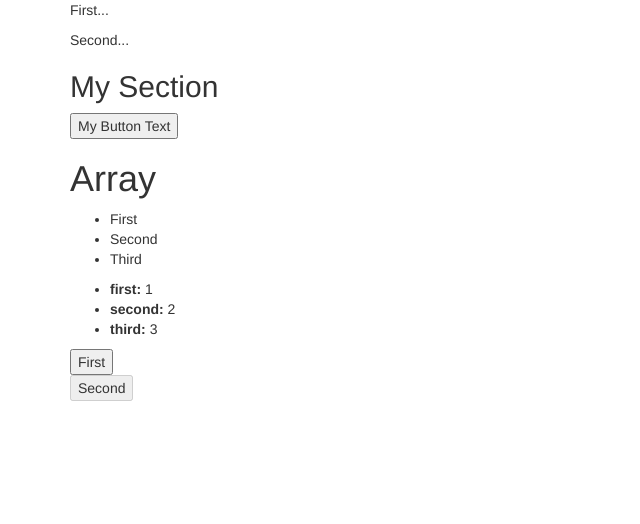
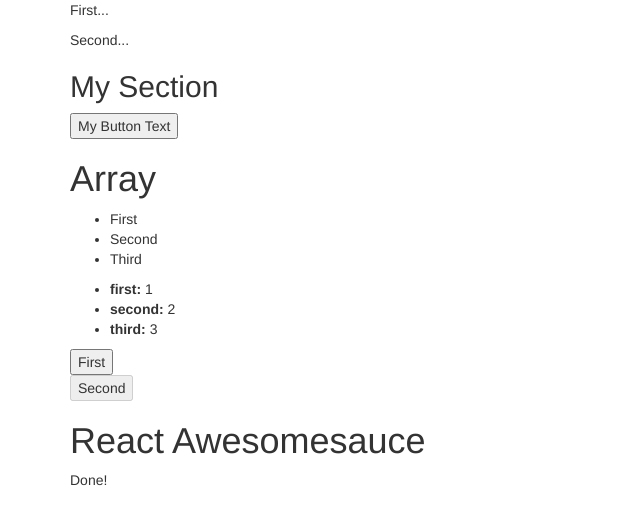
Before and after one commit to Josiastech/react, a React app: page / in a window 1280 px wide. Shown: the whole page, without its empty margins (0-640 px from the left). Built offline with nearby package versions, Linux system fonts and the light colour scheme.

Commit message:
Setting component state

```diff
--- a/public/index.html
+++ b/public/index.html
@@ -38,6 +38,7 @@
 
 
         <div id="state"></div>
+        <div id="state2"></div>
         <!--
         This HTML file is a template.
         If you open it directly in the browser, you will see an empty page.
--- /dev/null
+++ b/src/ComponentState.js
@@ -0,0 +1,21 @@
+import React, { Component } from 'react';
+
+export default class ComponentState extends Component {
+    // The initial state is used, until something
+    // calls "setState()", at which point the state is
+    // merged with this state.
+    state = {
+        heading: 'React awesomesauce (busy)',
+        content: 'Loading...',
+    }
+
+    render(){
+        const {heading, content} = this.state;
+        return (
+            <main>
+                <h1>{heading}</h1>
+                <p>{content}</p>
+            </main>
+        );
+    }
+}
--- a/src/index.js
+++ b/src/index.js
@@ -12,6 +12,8 @@ import MySection from './MySection';
 import MyButton from './MyButton';
 import MyComponent from './MyComponent';
 import State from './State'
+import ComponentState from './ComponentState';
+
 const enabled = true;
 const text = 'A button';
 const placeholder = 'input value...';
@@ -118,3 +120,22 @@ render (
     (<State />),
     document.getElementById('state')
 );
+
+// The "render()" function returns a reference to the
+// rendered component. In this case, it's an instance
+// of "MyComponent". Now that we have the reference,
+// we can call "setState()" on it whenever we want.
+const componentState = render(
+    (<ComponentState />),
+    document.getElementById('state2')
+);
+
+
+// After 2 seconds, set the state of "componentState",
+// which causes it to re-render itself
+setTimeout(() => {
+    componentState.setState({
+        heading: 'React Awesomesauce',
+        content: 'Done!',
+    });
+}, 3000);
```
